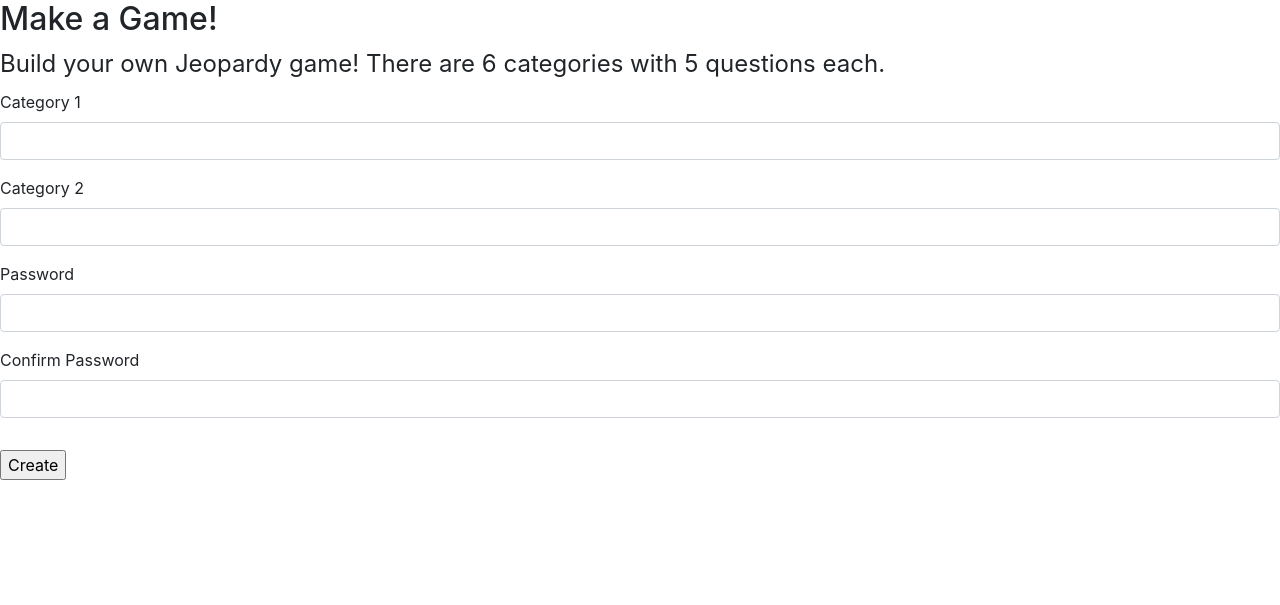
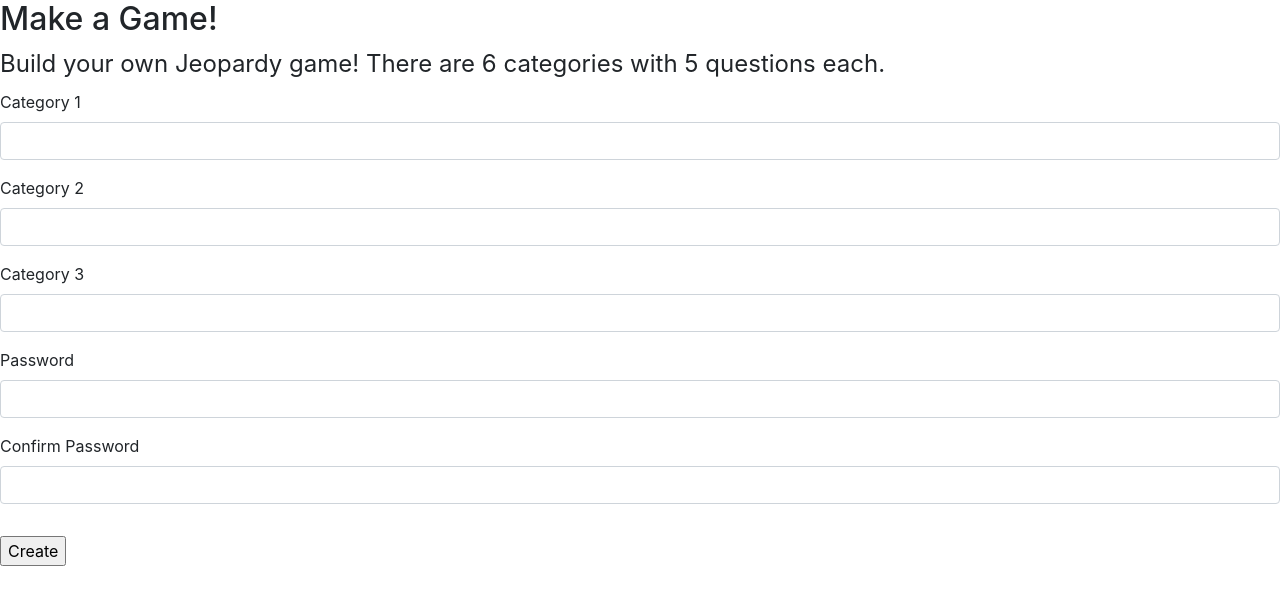
Before and after one commit to GudiedRyan/jeopardy_game, a Flask app: page /create_game in a window 1280 px wide. Shown: the part 56-661 px from the top of the page. Run offline with Flask 2, Linux system fonts and the light colour scheme; some libraries are stand-ins or nearby versions.

Commit message:
Quick fix to form

```diff
--- a/jeopardy_game/games/forms.py
+++ b/jeopardy_game/games/forms.py
@@ -6,9 +6,6 @@ class JeopardyForm(FlaskForm):
     category_1 = StringField('Category 1', validators=[DataRequired(), Length(min=2, max=50)])
     category_2 = StringField('Category 2', validators=[DataRequired(), Length(min=2, max=50)])
     category_3 = StringField('Category 3', validators=[DataRequired(), Length(min=2, max=50)])
-    category_4 = StringField('Category 4', validators=[DataRequired(), Length(min=2, max=50)])
-    category_5 = StringField('Category 5', validators=[DataRequired(), Length(min=2, max=50)])
-    category_6 = StringField('Category 6', validators=[DataRequired(), Length(min=2, max=50)])
     password = PasswordField('Password', validators=[DataRequired(), Length(min=2, max=50)])
     confirm_password = PasswordField('Confirm Password', validators=[DataRequired(), EqualTo('password')])
     submit = SubmitField('Create')
--- a/jeopardy_game/main/routes.py
+++ b/jeopardy_game/main/routes.py
@@ -3,7 +3,7 @@ from flask import render_template, Blueprint
 main = Blueprint('main', __name__)
 
 @main.route('/')
-@main.route('/home')
+@main.route('/home', methods=['GET'])
 def home():
     return render_template('home.html', title="Home")
 
--- a/jeopardy_game/templates/create_game.html
+++ b/jeopardy_game/templates/create_game.html
@@ -1,8 +1,8 @@
 {% extends "layout.html" %}
 {% block content %}
 <h2>Make a Game!</h2>
-<div class="content=section">
-    <form method='POST' action="/create_game">
+<div class="content-section">
+    <form method="POST" action="/create_game">
         {{ form.hidden_tag() }}
         <fieldset class="form-group">
             <legend>Build your own Jeopardy game! There are 6 categories with 5 questions each.</legend>
@@ -32,6 +32,20 @@
                     </div>
                 {% else %}
                     {{ form.category_2(class="form-control form=control-lg") }}
+                {% endif %}
+            </div>
+            <div class="form-group">
+                {{ form.category_3.label(class="form-control-label") }}
+
+                {% if form.category_3.errors %}
+                    {{ form.category_3(class="form-control form-control-lg is-invalid")}}
+                    <div class="invalid-feedback">
+                        {% for error in form.category_3.errors %}
+                            <span>{{ error }}</span>
+                        {% endfor %}
+                    </div>
+                {% else %}
+                    {{ form.category_3(class="form-control form=control-lg") }}
                 {% endif %}
             </div>
             <div class="form-group">
```
